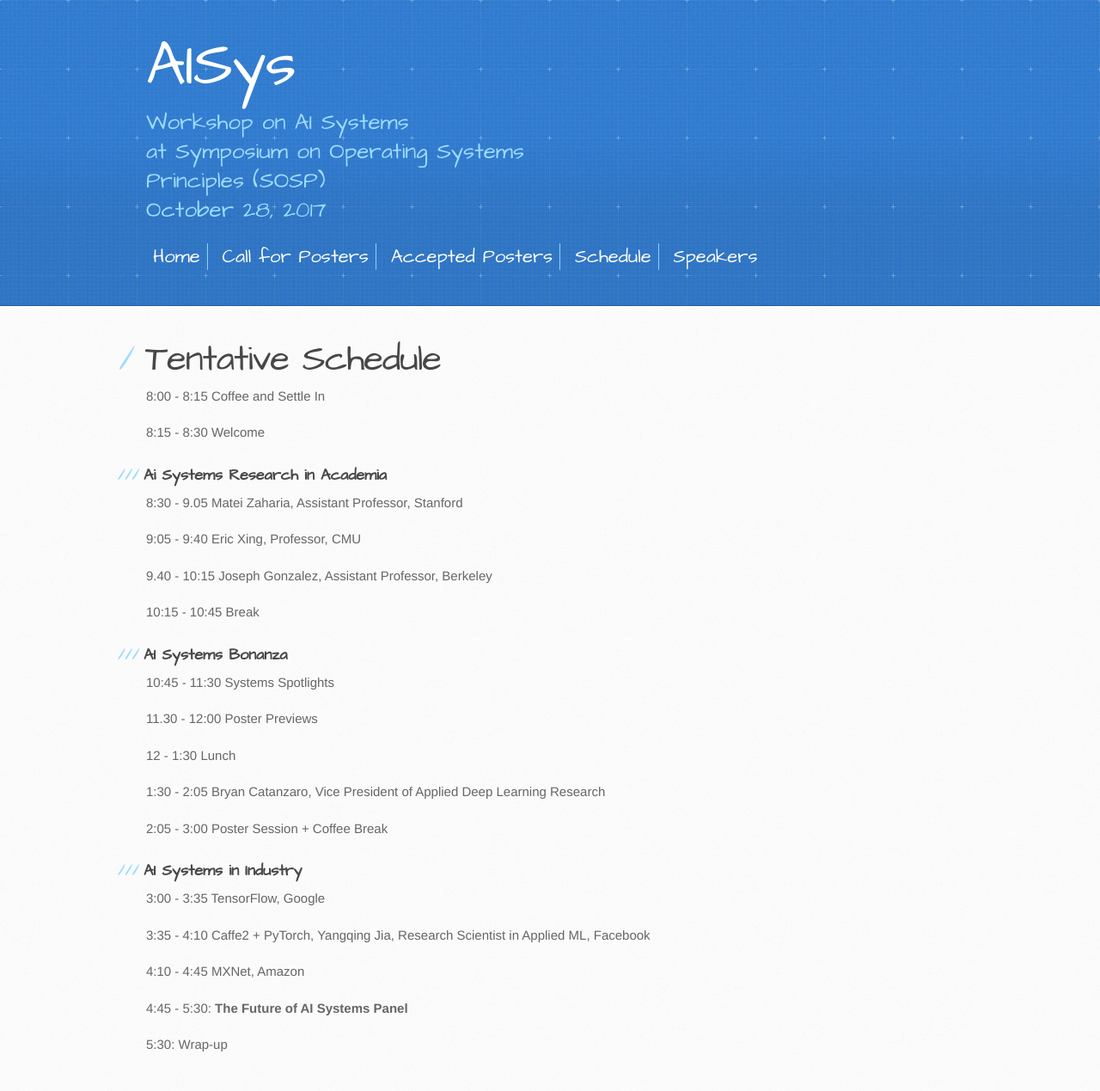
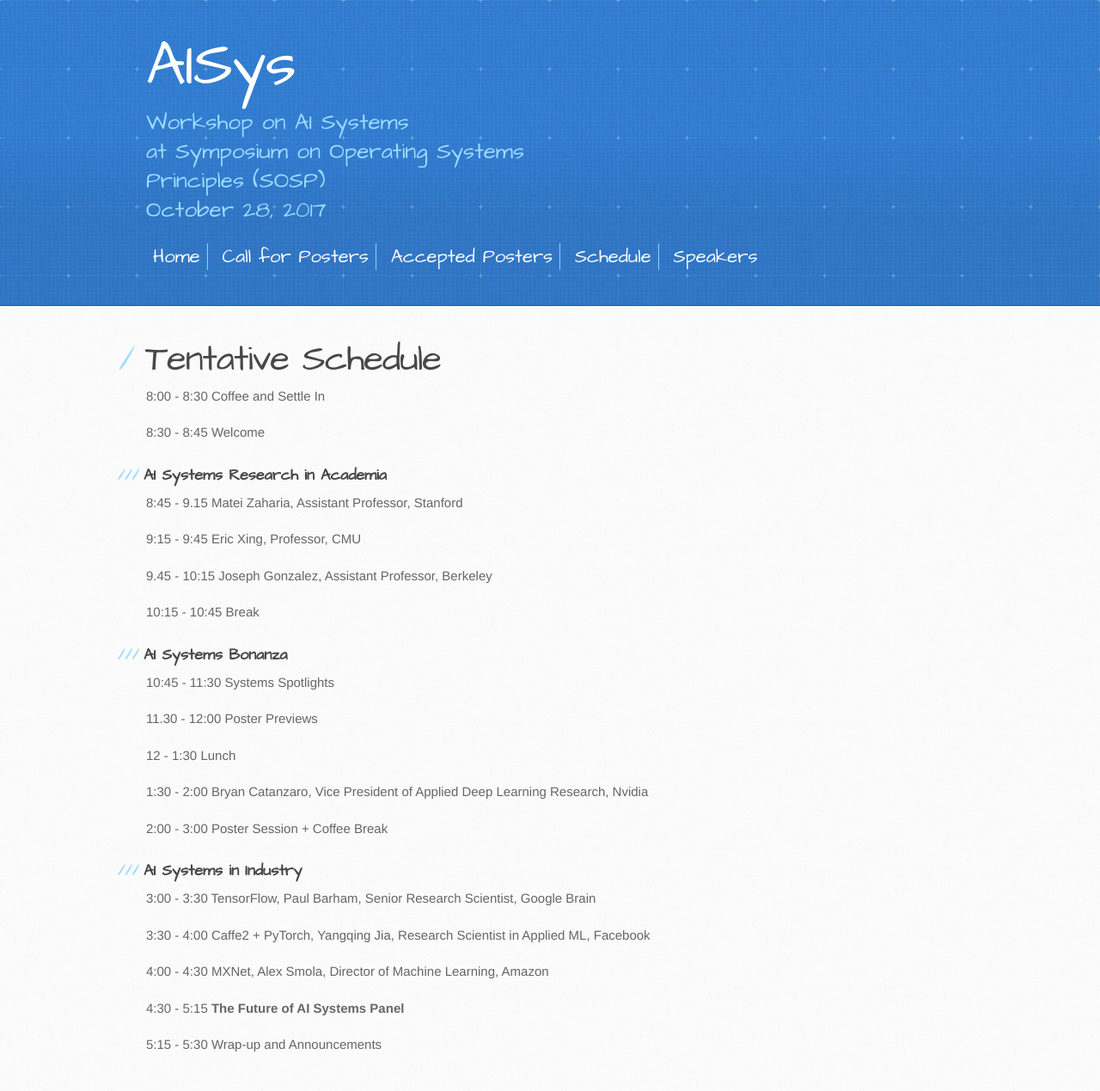
Before and after one commit to LearningSys/sosp17, a Jekyll site: the page built from schedule.md, in a window 1280 px wide. Shown: the whole page at 86% size. Built offline with Jekyll 4.4.1, drawn with Linux system fonts in a browser that asks for light colours; our own code applies the rules of GitHub Pages for plain Markdown files; the repository's description, which GitHub fills in, is left out.

Commit message:
schedule update, added affiliations

```diff
--- a/schedule.md
+++ b/schedule.md
@@ -1,16 +1,16 @@
 # Tentative Schedule
 
-8:00 - 8:15            Coffee and Settle In
+8:00 - 8:30            Coffee and Settle In
 
-8:15 - 8:30            Welcome
+8:30 - 8:45            Welcome
 
-### Ai Systems Research in Academia
+### AI Systems Research in Academia
 
-8:30 - 9.05            Matei Zaharia, Assistant Professor, Stanford
+8:45 - 9.15            Matei Zaharia, Assistant Professor, Stanford
 
-9:05 - 9:40            Eric Xing, Professor, CMU
+9:15 - 9:45            Eric Xing, Professor, CMU
 
-9.40 - 10:15          Joseph Gonzalez, Assistant Professor, Berkeley
+9.45 - 10:15          Joseph Gonzalez, Assistant Professor, Berkeley
 
 
 10:15 - 10:45       Break
@@ -24,20 +24,20 @@
 
 12 - 1:30                Lunch
 
-1:30 - 2:05            Bryan Catanzaro, Vice President of Applied Deep Learning Research
+1:30 - 2:00            Bryan Catanzaro, Vice President of Applied Deep Learning Research, Nvidia
 
-2:05 - 3:00            Poster Session + Coffee Break
+2:00 - 3:00            Poster Session + Coffee Break
 
 
 ### AI Systems in Industry
 
-3:00 - 3:35            TensorFlow, Google
+3:00 - 3:30            TensorFlow, Paul Barham, Senior Research Scientist, Google Brain
 
-3:35 - 4:10            Caffe2 + PyTorch, Yangqing Jia, Research Scientist in Applied ML, Facebook
+3:30 - 4:00            Caffe2 + PyTorch, Yangqing Jia, Research Scientist in Applied ML, Facebook
 
-4:10 - 4:45            MXNet, Amazon
+4:00 - 4:30            MXNet, Alex Smola, Director of Machine Learning, Amazon
 
 
-4:45 - 5:30:           **The Future of AI Systems Panel**
+4:30 - 5:15           **The Future of AI Systems Panel**
 
-5:30: Wrap-up
+5:15 - 5:30          Wrap-up and Announcements
```
